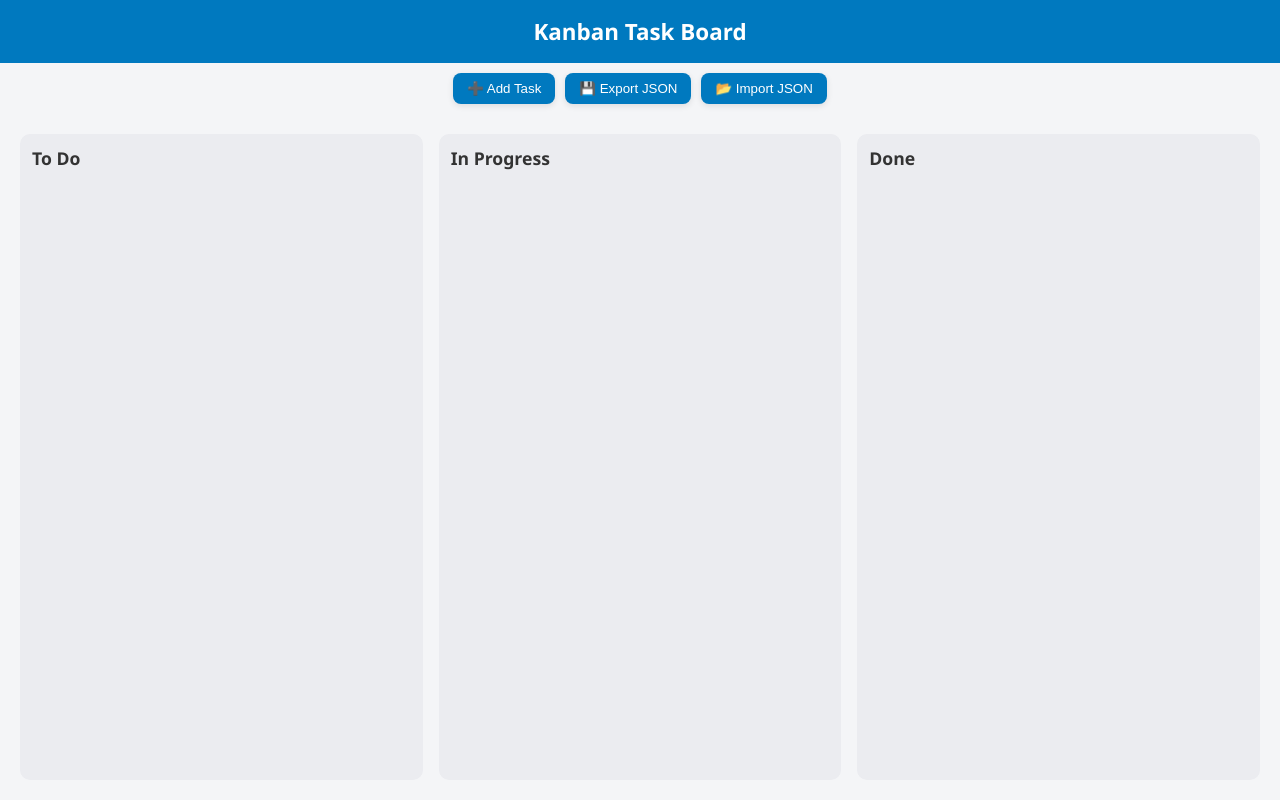
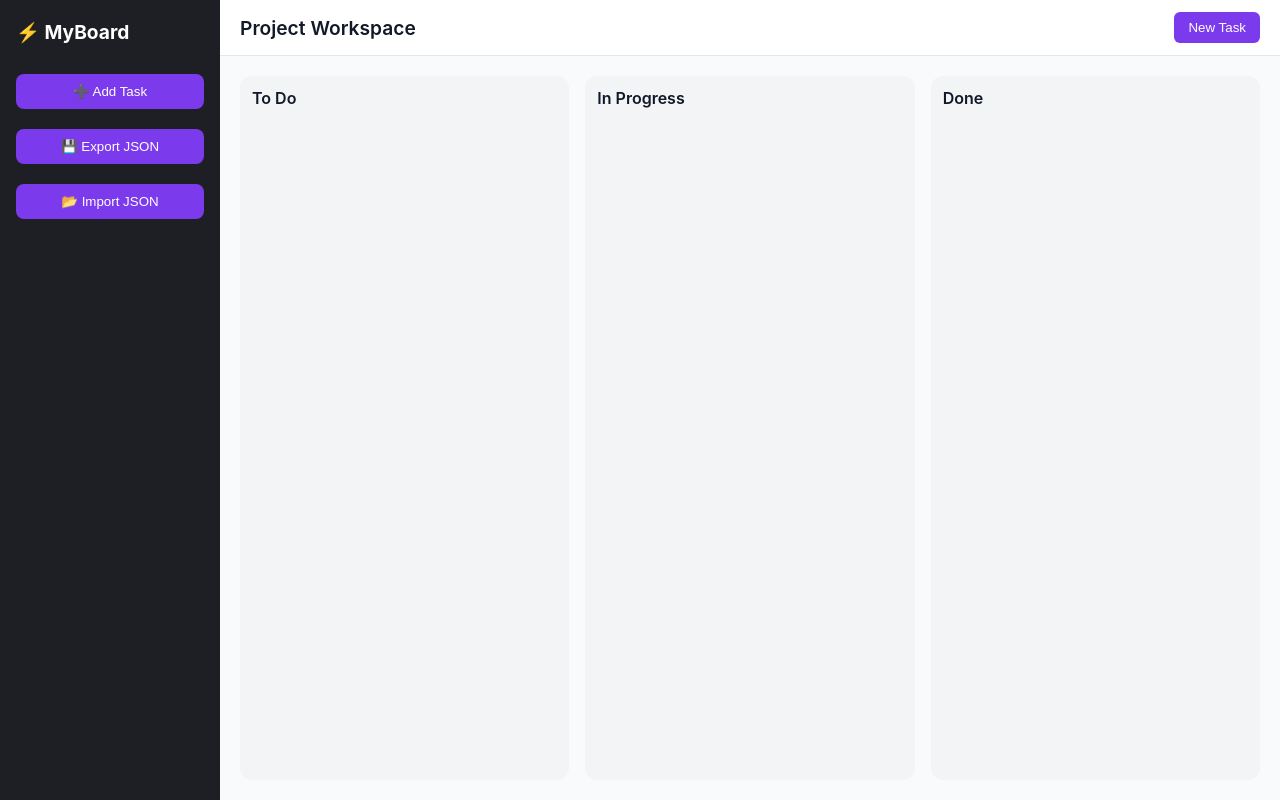
Before and after one commit to Inexxxus/Kanban-Task-Organizer, a plain HTML site: page index.html in a window 1280 px wide. Drawn offline with Linux system fonts and the light colour scheme.

Commit message:
Update index.html

```diff
--- a/index.html
+++ b/index.html
@@ -3,97 +3,105 @@
 <head>
 <meta charset="UTF-8" />
 <meta name="viewport" content="width=device-width, initial-scale=1" />
-<title>Kanban Task Board</title>
+<title>Kanban Board - ClickUp Style</title>
 
 <style>
   :root {
-    --bg: #f4f5f7;
+    --bg: #f9fafb;
+    --sidebar: #1e1f25;
+    --primary: #7c3aed;
     --card: #fff;
-    --text: #333;
-    --border: #ddd;
-    --shadow: 0 2px 6px rgba(0,0,0,0.1);
-    --primary: #0079bf;
-    --low: #4caf50;
-    --medium: #ff9800;
-    --high: #f44336;
+    --border: #e5e7eb;
+    --text: #111827;
+    --muted: #6b7280;
+    --low: #10b981;
+    --medium: #f59e0b;
+    --high: #ef4444;
   }
+  * { box-sizing: border-box; margin: 0; padding: 0; }
   body {
-    margin: 0;
-    font-family: "Segoe UI", sans-serif;
+    font-family: "Inter", "Segoe UI", sans-serif;
     background: var(--bg);
     color: var(--text);
+    display: flex; min-height: 100vh;
+  }
+  /* Sidebar */
+  .sidebar {
+    width: 220px;
+    background: var(--sidebar);
+    color: #fff;
+    padding: 20px 16px;
     display: flex; flex-direction: column;
-    min-height: 100vh;
+    gap: 20px;
   }
-  header {
+  .sidebar h1 {
+    font-size: 1.2rem; font-weight: bold;
+    margin-bottom: 10px;
+  }
+  .sidebar button {
     background: var(--primary);
-    color: #fff;
-    padding: 1rem;
-    text-align: center;
-    font-size: 1.4rem;
-    font-weight: bold;
-  }
-  .controls {
-    display: flex;
-    justify-content: center;
-    gap: 10px;
-    padding: 10px;
-  }
-  .controls button {
-    background: var(--primary);
-    border: none;
-    color: #fff;
-    padding: 8px 14px;
-    border-radius: 8px;
-    cursor: pointer;
-    font-weight: 500;
-    box-shadow: var(--shadow);
+    border: none; color: #fff;
+    padding: 10px 14px; border-radius: 8px;
+    cursor: pointer; font-weight: 500;
     transition: 0.2s;
   }
-  .controls button:hover { opacity: 0.9; }
+  .sidebar button:hover { opacity: 0.9; }
+  /* Main area */
+  .main {
+    flex: 1; display: flex; flex-direction: column;
+  }
+  .topbar {
+    background: #fff;
+    border-bottom: 1px solid var(--border);
+    padding: 12px 20px;
+    display: flex; justify-content: space-between; align-items: center;
+  }
+  .topbar h2 { font-size: 1.2rem; font-weight: 600; }
+  .topbar-actions button {
+    background: var(--primary);
+    border: none; color: #fff;
+    padding: 8px 14px; border-radius: 6px;
+    margin-left: 8px; cursor: pointer;
+    font-weight: 500;
+  }
   main {
-    display: flex;
-    gap: 16px;
-    flex: 1;
-    padding: 20px;
-    overflow-x: auto;
+    flex: 1; display: flex; gap: 16px;
+    padding: 20px; overflow-x: auto;
   }
+  /* Columns */
   .column {
-    flex: 1;
-    min-width: 280px;
-    background: #ebecf0;
+    flex: 1; min-width: 300px;
+    background: #f3f4f6;
+    border-radius: 12px; padding: 12px;
+    display: flex; flex-direction: column;
+  }
+  .column h3 {
+    font-size: 1rem; font-weight: 600;
+    margin-bottom: 10px;
+  }
+  .task-list {
+    flex: 1; display: flex; flex-direction: column; gap: 12px;
+  }
+  /* Task cards */
+  .task {
+    background: var(--card);
+    border: 1px solid var(--border);
     border-radius: 10px;
     padding: 12px;
-    display: flex;
-    flex-direction: column;
-  }
-  .column h2 {
-    margin: 0 0 10px;
-    font-size: 1.1rem;
-  }
-  .task-list {
-    flex: 1;
-    display: flex;
-    flex-direction: column;
-    gap: 10px;
-  }
-  .task {
-    background: var(--card);
-    padding: 12px;
-    border-radius: 10px;
-    box-shadow: var(--shadow);
+    box-shadow: 0 1px 3px rgba(0,0,0,0.08);
     cursor: grab;
   }
   .task.dragging { opacity: 0.5; }
-  .task h3 { margin: 0 0 6px; font-size: 1rem; }
-  .meta { font-size: 0.8rem; color: #666; }
+  .task h4 { margin-bottom: 6px; font-size: 0.95rem; font-weight: 600; }
+  .desc { font-size: 0.85rem; color: var(--muted); margin-bottom: 6px; }
+  .meta {
+    display: flex; justify-content: space-between; align-items: center;
+    font-size: 0.8rem; color: var(--muted);
+  }
   .priority {
-    display: inline-block;
     padding: 2px 8px;
-    border-radius: 6px;
-    font-size: 0.75rem;
-    font-weight: bold;
-    color: #fff;
+    border-radius: 6px; font-size: 0.75rem;
+    font-weight: 600; color: #fff;
   }
   .low { background: var(--low); }
   .medium { background: var(--medium); }
@@ -106,49 +114,52 @@
   }
   .modal.active { display: flex; }
   .modal-content {
-    background: #fff;
-    padding: 20px;
-    border-radius: 12px;
-    width: 320px;
-    box-shadow: var(--shadow);
+    background: #fff; padding: 20px;
+    border-radius: 12px; width: 340px;
     display: flex; flex-direction: column; gap: 12px;
   }
-  .modal-content input, .modal-content select, .modal-content textarea {
+  .modal-content input, .modal-content textarea, .modal-content select {
     padding: 8px; border: 1px solid var(--border);
     border-radius: 6px;
   }
   .modal-content button {
     align-self: flex-end;
-    background: var(--primary);
-    border: none; color: #fff;
-    padding: 8px 12px; border-radius: 6px;
-    cursor: pointer;
+    background: var(--primary); border: none; color: #fff;
+    padding: 8px 12px; border-radius: 6px; cursor: pointer;
   }
 </style>
 </head>
 <body>
-<header>Kanban Task Board</header>
-
-<div class="controls">
+  <aside class="sidebar">
+    <h1>⚡ MyBoard</h1>
     <button onclick="openModal()">➕ Add Task</button>
     <button onclick="exportJSON()">💾 Export JSON</button>
     <button onclick="importJSON()">📂 Import JSON</button>
+  </aside>
+
+  <div class="main">
+    <div class="topbar">
+      <h2>Project Workspace</h2>
+      <div class="topbar-actions">
+        <button onclick="openModal()">New Task</button>
+      </div>
     </div>
 
     <main>
       <div class="column" data-status="todo">
-    <h2>To Do</h2>
+        <h3>To Do</h3>
         <div class="task-list" id="todo"></div>
       </div>
       <div class="column" data-status="inprogress">
-    <h2>In Progress</h2>
+        <h3>In Progress</h3>
         <div class="task-list" id="inprogress"></div>
       </div>
       <div class="column" data-status="done">
-    <h2>Done</h2>
+        <h3>Done</h3>
         <div class="task-list" id="done"></div>
       </div>
     </main>
+  </div>
 
   <!-- Modal -->
   <div class="modal" id="taskModal">
@@ -178,7 +189,6 @@ function saveToLocal() {
 function openModal() {
   document.getElementById("taskModal").classList.add("active");
 }
-
 function closeModal() {
   document.getElementById("taskModal").classList.remove("active");
   document.getElementById("title").value = "";
@@ -208,10 +218,12 @@ function renderTasks() {
       div.className="task"; div.draggable=true;
       div.dataset.id=t.id;
       div.innerHTML=`
-        <h3>${t.title}</h3>
-        <div class="meta">${t.desc||""}</div>
-        <div class="meta">Due: ${t.dueDate||"N/A"}</div>
+        <h4>${t.title}</h4>
+        <div class="desc">${t.desc||""}</div>
+        <div class="meta">
           <span class="priority ${t.priority}">${t.priority.toUpperCase()}</span>
+          <span>📅 ${t.dueDate||"N/A"}</span>
+        </div>
       `;
       addDragEvents(div);
       container.appendChild(div);
@@ -254,7 +266,6 @@ function exportJSON() {
   a.href=url; a.download="kanban-tasks.json"; a.click();
   URL.revokeObjectURL(url);
 }
-
 // Import JSON
 function importJSON() {
   const input=document.createElement("input");
@@ -272,7 +283,6 @@ function importJSON() {
   input.click();
 }
 
-// Modal close on background click
 document.getElementById("taskModal").addEventListener("click", e=>{
   if(e.target.id==="taskModal") closeModal();
 });
```
Lines whose indentation alone changed are shown as unchanged.
